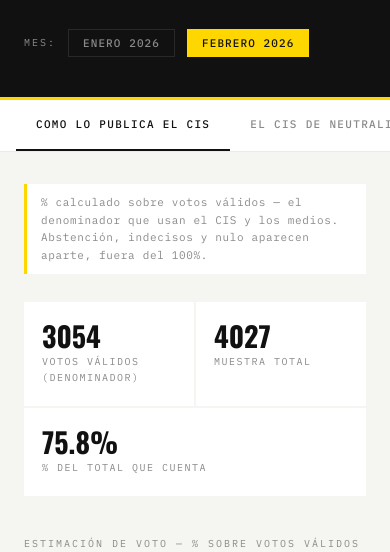
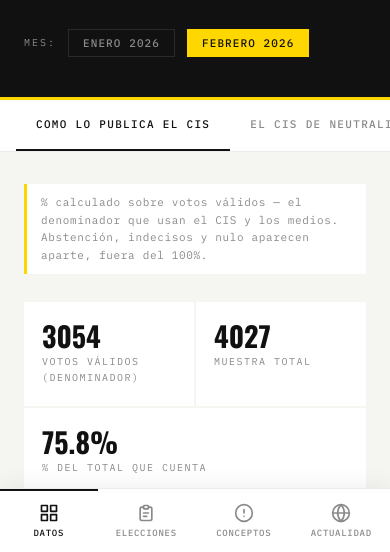
Before and after one commit to neutralito/web, a plain HTML site: page datos-cis.html in a window 390 px wide. Shown: the part 292-844 px from the top of the page. Drawn offline with nearby package versions, Linux system fonts and the light colour scheme.

Commit message:
Add files via upload

```diff
--- a/datos-cis.html
+++ b/datos-cis.html
@@ -513,6 +513,53 @@
   @media (max-width: 768px) {
     footer { padding: 28px 24px; flex-direction: column; align-items: center; text-align: center; }
   }
+
+  /* ── BARRA NAV MÓVIL FIJA ABAJO ── */
+  .nav-barra-abajo {
+    display: none;
+    position: fixed;
+    bottom: 0; left: 0; right: 0;
+    z-index: 400;
+    height: 64px;
+    background: var(--white);
+    border-top: 1px solid rgba(0,0,0,0.08);
+    box-shadow: 0 -4px 20px rgba(0,0,0,0.06);
+  }
+  .nb-inner {
+    display: flex;
+    width: 100%;
+    height: 100%;
+  }
+  .nb-btn {
+    flex: 1;
+    display: flex;
+    flex-direction: column;
+    align-items: center;
+    justify-content: center;
+    gap: 3px;
+    text-decoration: none;
+    color: var(--silver-dark);
+    transition: color 0.2s;
+    padding: 8px 4px;
+    border-top: 2px solid transparent;
+  }
+  .nb-btn.active {
+    color: var(--black);
+    border-top-color: var(--black);
+  }
+  .nb-btn svg { width: 20px; height: 20px; }
+  .nb-label {
+    font-family: 'IBM Plex Mono', monospace;
+    font-size: 9px;
+    font-weight: 500;
+    letter-spacing: 0.08em;
+    text-transform: uppercase;
+  }
+  @media (max-width: 768px) {
+    .nav-barra-abajo { display: flex; }
+    body { padding-bottom: 64px; }
+  }
+
 </style>
 <link rel="sitemap" type="application/xml" href="/web/sitemap.xml">
 </head>
@@ -900,5 +947,27 @@ document.addEventListener('DOMContentLoaded', function() {
   renderVista();
 });
 </script>
+<!-- BARRA NAV MÓVIL FIJA ABAJO -->
+<div class="nav-barra-abajo">
+  <div class="nb-inner">
+    <a href="datos.html" class="nb-btn active">
+      <svg viewBox="0 0 24 24" fill="none" stroke="currentColor" stroke-width="2" stroke-linecap="round" stroke-linejoin="round"><rect x="3" y="3" width="7" height="7"/><rect x="14" y="3" width="7" height="7"/><rect x="3" y="14" width="7" height="7"/><rect x="14" y="14" width="7" height="7"/></svg>
+      <span class="nb-label">Datos</span>
+    </a>
+    <a href="elecciones.html" class="nb-btn">
+      <svg viewBox="0 0 24 24" fill="none" stroke="currentColor" stroke-width="2" stroke-linecap="round" stroke-linejoin="round"><path d="M9 5H7a2 2 0 0 0-2 2v12a2 2 0 0 0 2 2h10a2 2 0 0 0 2-2V7a2 2 0 0 0-2-2h-2"/><rect x="9" y="3" width="6" height="4" rx="1"/><path d="M9 12h6M9 16h4"/></svg>
+      <span class="nb-label">Elecciones</span>
+    </a>
+    <a href="conceptos.html" class="nb-btn">
+      <svg viewBox="0 0 24 24" fill="none" stroke="currentColor" stroke-width="2" stroke-linecap="round" stroke-linejoin="round"><circle cx="12" cy="12" r="10"/><path d="M12 8v4M12 16h.01"/></svg>
+      <span class="nb-label">Conceptos</span>
+    </a>
+    <a href="actualidad.html" class="nb-btn">
+      <svg viewBox="0 0 24 24" fill="none" stroke="currentColor" stroke-width="2" stroke-linecap="round" stroke-linejoin="round"><circle cx="12" cy="12" r="10"/><line x1="2" y1="12" x2="22" y2="12"/><path d="M12 2a15.3 15.3 0 0 1 4 10 15.3 15.3 0 0 1-4 10 15.3 15.3 0 0 1-4-10 15.3 15.3 0 0 1 4-10z"/></svg>
+      <span class="nb-label">Actualidad</span>
+    </a>
+  </div>
+</div>
+
 </body>
 </html>
```
